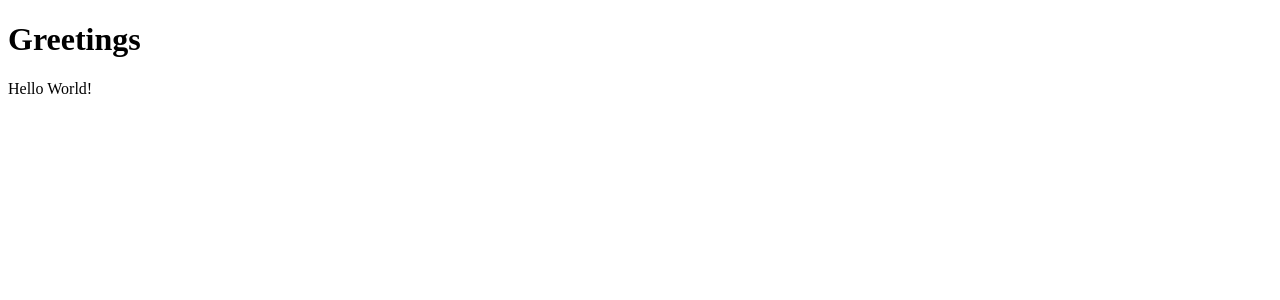
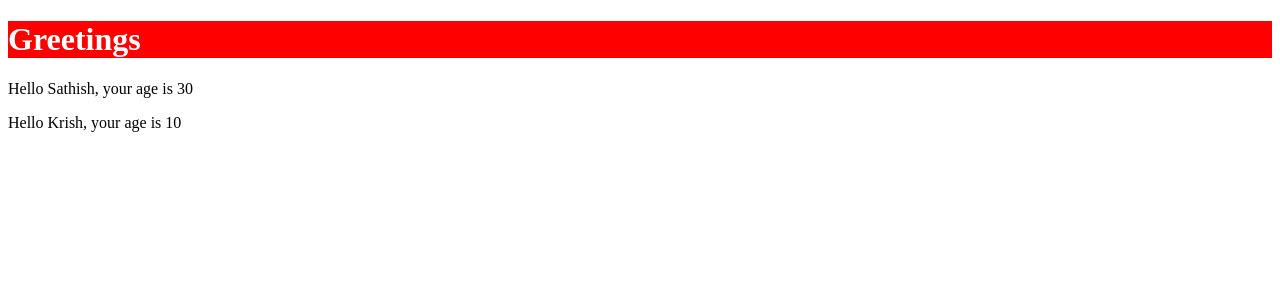
Before and after one commit to githubscientist/react-b47-b48, a React (Vite) app: page / in a window 1280 px wide. Shown: the top 300 px of the page. Built offline with nearby package versions, Linux system fonts and the light colour scheme.

Commit message:
adding props + inline style css

```diff
--- a/src/App.jsx
+++ b/src/App.jsx
@@ -1,7 +1,8 @@
-const Hello = () => {
+const Hello = (props) => {
+  // console.log(props);
   return (
     <div>
-      <p>Hello World!</p>
+      <p>Hello { props.name }, your age is { props.age }</p>
     </div>
   )
 }
@@ -9,8 +10,9 @@
 const App = () => {
   return (
     <div>
-      <h1>Greetings</h1>
-      <Hello />
+      <h1 style={{ color: 'white', background: 'red' }}>Greetings</h1>
+      <Hello name='Sathish' age='30' />
+      <Hello name='Krish' age='10' />
     </div>
   )
 }
```
